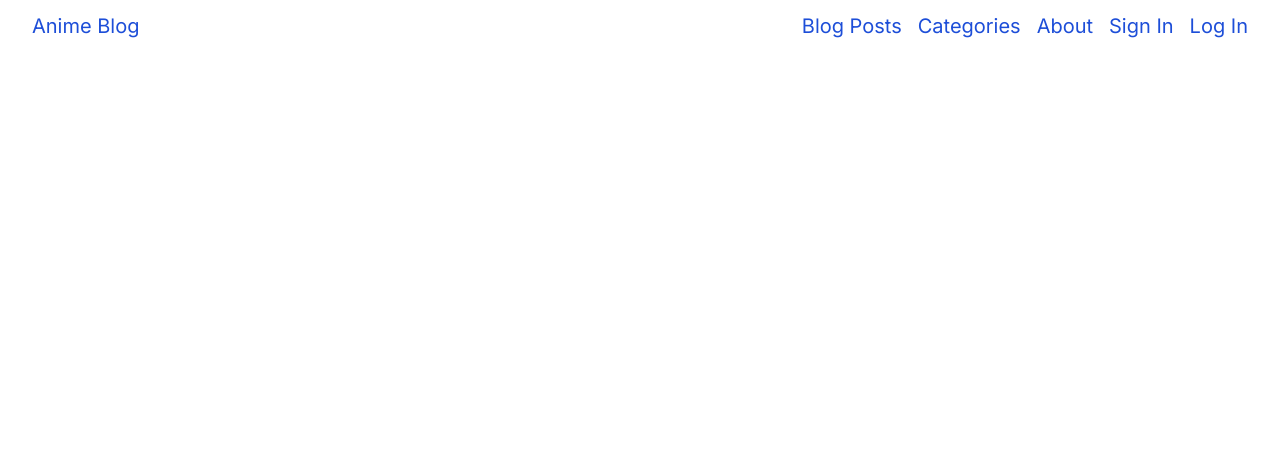
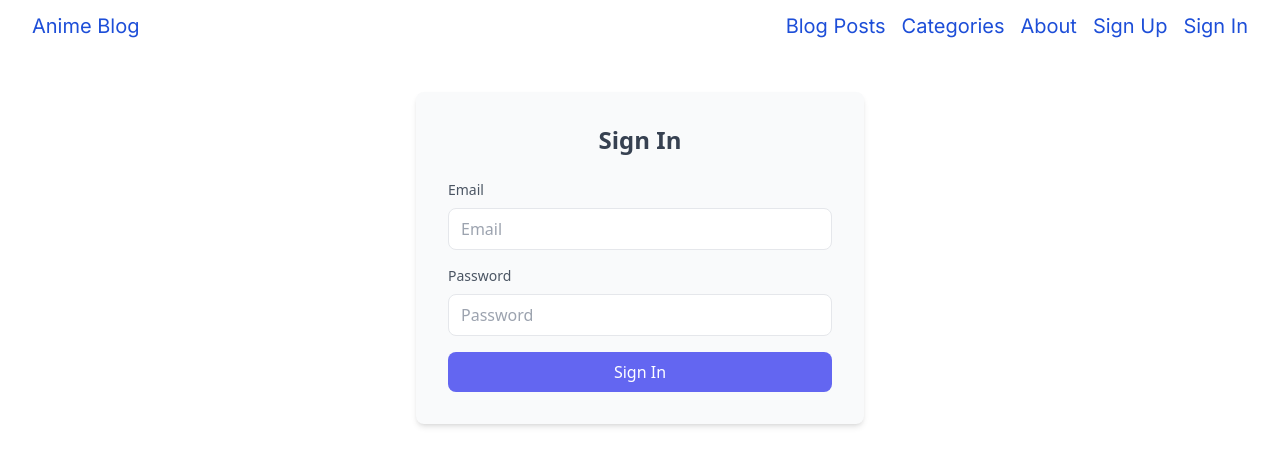
Before and after one commit to oauguste/blogsFrontEnd, a React (Vite) app: page /signin in a window 1280 px wide. Shown: the top 466 px of the page. Built offline with nearby package versions, Linux system fonts and the light colour scheme.

Commit message:
signIn and signUp page updated

```diff
--- a/src/RootRouter.jsx
+++ b/src/RootRouter.jsx
@@ -7,6 +7,8 @@ import {
 import App from "./App";
 import Header from "./component/Header";
 import FullPost from "./component/FullPost";
+import SignUp from "./component/SignUp";
+import SignIn from "./component/SignIn";
 
 function RootRouter() {
   return (
@@ -20,6 +22,8 @@ function RootRouter() {
           exact
           element={<FullPost />}
         />
+        <Route path="/signup" exact element={<SignUp />} />
+        <Route path="/signin" exact element={<SignIn />} />
       </Routes>
     </Router>
   );
--- a/src/component/Header.jsx
+++ b/src/component/Header.jsx
@@ -16,10 +16,10 @@ const Header = () => {
             <a href={""}>{"About"}</a>
           </li>
           <li className="hover:underline">
-            <a href={""}>{"Sign In"}</a>
+            <Link to="/signup">Sign Up</Link>
           </li>
           <li className="hover:underline">
-            <a href={""}>{"Log In"}</a>
+            <Link to="/signin">Sign In</Link>
           </li>
         </ul>
       </div>
--- /dev/null
+++ b/src/component/SignIn.jsx
@@ -0,0 +1,104 @@
+import { useState } from "react";
+
+const SignIn = () => {
+  const initialFormState = {
+    email: "",
+    password: "",
+  };
+  const [formState, setFormState] = useState(
+    initialFormState
+  );
+
+  const [error, setError] = useState("");
+
+  const validateForm = () => {
+    for (const field in formState) {
+      if (formState[field] === "") {
+        setError(`Please fill out the ${field} field.`);
+        return false;
+      }
+    }
+    if (!formState.email.includes("@")) {
+      setError("Invalid email format");
+      return false;
+    }
+  };
+
+  const handleChange = (e) => {
+    setError("");
+    setFormState({
+      ...formState,
+      [e.target.name]: e.target.value,
+    });
+  };
+  const handleSubmit = (e) => {
+    e.preventDefault();
+    if (validateForm()) {
+      console.log("Form data", formState);
+      setFormState(initialFormState);
+      setError("");
+      alert("Form submitted successfully");
+    }
+  };
+
+  return (
+    <div className="flex justify-center min-h-fit">
+      <form
+        onSubmit={handleSubmit}
+        className="w-full max-w-md p-8 mt-10 rounded-lg shadow-md bg-gray-50"
+      >
+        <h1 className="mb-6 text-2xl font-bold text-center text-gray-700">
+          Sign In
+        </h1>
+
+        {[
+          {
+            label: "Email",
+            name: "email",
+            type: "email",
+          },
+          {
+            label: "Password",
+            name: "password",
+            type: "password",
+          },
+        ].map(({ label, name, type }) => (
+          <div className="mb-4" key={name}>
+            <label
+              htmlFor={name}
+              className="block mb-2 text-sm font-medium text-gray-600"
+            >
+              {label}
+            </label>
+            <input
+              type={type}
+              name={name}
+              id={name}
+              placeholder={label}
+              onChange={handleChange}
+              value={formState[name]}
+              className="w-full px-3 py-2 text-gray-700 bg-white border rounded-lg focus:outline-none focus:border-indigo-500"
+            />
+          </div>
+        ))}
+
+        {error && (
+          <p className="my-4 text-sm text-center text-red-600">
+            {error}
+          </p>
+        )}
+
+        <div className="mt-4">
+          <button
+            type="submit"
+            className="w-full p-2 text-white bg-indigo-500 rounded-lg hover:bg-indigo-600 focus:outline-none focus:bg-indigo-700"
+          >
+            Sign In
+          </button>
+        </div>
+      </form>
+    </div>
+  );
+};
+
+export default SignIn;
--- /dev/null
+++ b/src/component/SignUp.jsx
@@ -0,0 +1,135 @@
+import { useState } from "react";
+
+const SignUp = () => {
+  const initialFormState = {
+    firstname: "",
+    lastname: "",
+    email: "",
+    password: "",
+    confirmPassword: "",
+  };
+  const [formState, setFormState] = useState(
+    initialFormState
+  );
+  const [error, setError] = useState("");
+
+  const validateForm = () => {
+    for (const field in formState) {
+      if (formState[field] === "") {
+        setError(`Please fill out the ${field} field.`);
+        return false;
+      }
+    }
+    if (!formState.email.includes("@")) {
+      setError("Invalid email format.");
+      return false;
+    }
+    return passwordMatch(
+      formState.password,
+      formState.confirmPassword
+    );
+  };
+
+  const passwordMatch = (password, passwordConfirm) => {
+    if (password !== passwordConfirm) {
+      setError("Passwords do not match!");
+      return false;
+    }
+    return true;
+  };
+
+  const handleChange = (e) => {
+    setError(""); // Clear error on change
+    setFormState({
+      ...formState,
+      [e.target.name]: e.target.value,
+    });
+  };
+
+  const handleSubmit = (e) => {
+    e.preventDefault();
+    if (validateForm()) {
+      // Handle successful form submission, like calling an API
+      console.log("Form data", formState);
+      setFormState(initialFormState); // Reset form after successful submission
+      setError(""); // Clear any errors
+      alert("Form submitted successfully!"); // Or display a success message on the page
+    }
+  };
+
+  return (
+    <div className="flex justify-center min-h-screen bg-gray-100">
+      <form
+        onSubmit={handleSubmit}
+        className="w-full max-w-md p-8 mt-10 bg-white rounded-lg shadow-md"
+      >
+        <h1 className="mb-6 text-2xl font-bold text-center text-gray-700">
+          Sign Up
+        </h1>
+
+        {[
+          {
+            label: "First Name",
+            name: "firstname",
+            type: "text",
+          },
+          {
+            label: "Last Name",
+            name: "lastname",
+            type: "text",
+          },
+          {
+            label: "Email Address",
+            name: "email",
+            type: "email",
+          },
+          {
+            label: "Password",
+            name: "password",
+            type: "password",
+          },
+          {
+            label: "Confirm Password",
+            name: "confirmPassword",
+            type: "password",
+          },
+        ].map(({ label, name, type }) => (
+          <div className="mb-4" key={name}>
+            <label
+              htmlFor={name}
+              className="block mb-2 text-sm font-medium text-gray-600"
+            >
+              {label}
+            </label>
+            <input
+              type={type}
+              name={name}
+              id={name}
+              placeholder={label}
+              onChange={handleChange}
+              value={formState[name]}
+              className="w-full px-3 py-2 text-gray-700 bg-white border rounded-lg focus:outline-none focus:border-indigo-500"
+            />
+          </div>
+        ))}
+
+        {error && (
+          <p className="my-4 text-sm text-center text-red-600">
+            {error}
+          </p>
+        )}
+
+        <div className="mt-4">
+          <button
+            type="submit"
+            className="w-full p-2 text-white bg-indigo-500 rounded-lg hover:bg-indigo-600 focus:outline-none focus:bg-indigo-700"
+          >
+            Sign Up
+          </button>
+        </div>
+      </form>
+    </div>
+  );
+};
+
+export default SignUp;
```
